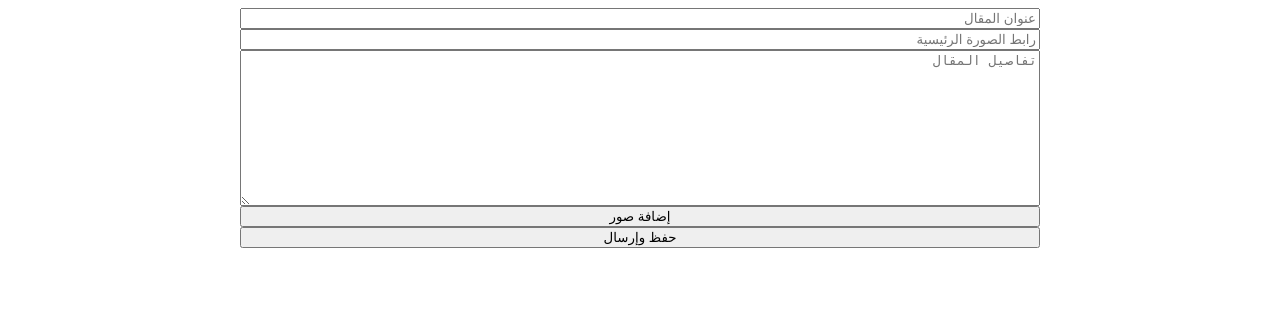
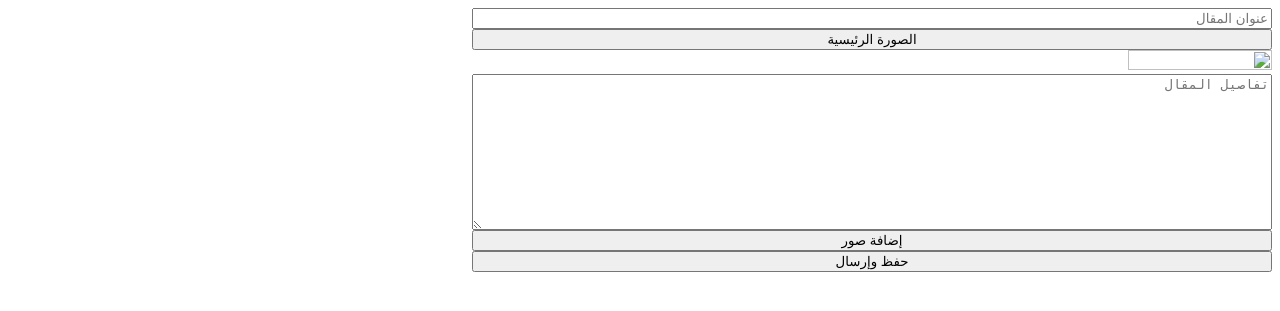
Before and after one commit to realdaly/khuluq, a Django app: page /dashboard/create-activity/ in a window 1280 px wide. Shown: the top 311 px of the page. Run offline with Django 4.2, Linux system fonts and the light colour scheme; data comes from the database, SQL or seed files in the repository.

Commit message:
done with main_img functionality

```diff
--- a/backend/models.py
+++ b/backend/models.py
@@ -12,7 +12,7 @@
 class Activity(models.Model):
     title = models.CharField(max_length=1000)
     created_at = models.DateTimeField(auto_now_add=True)
-    main_img = models.ImageField(upload_to='images', blank=False)
+    main_img = models.CharField(max_length=1000, blank=False)
     body = models.TextField(max_length=5000)
     img_array = models.ManyToManyField(Image, blank=True, related_name="activities")
 
--- a/backend/templates/backend/activities.html
+++ b/backend/templates/backend/activities.html
@@ -21,7 +21,7 @@
         <a class="activity" href="{% url 'backend:activity' activity.id %}">
             <div class="item">
                 <div class="itemImage">
-                    <img src="{{ activity.main_img.url }}" alt="نشاط">
+                    <img src="{{ activity.main_img }}" alt="نشاط">
                 </div>
                 <div class="itemDetails">
                     <p class="itemTitle">
--- a/backend/templates/backend/activity.html
+++ b/backend/templates/backend/activity.html
@@ -43,7 +43,7 @@
 
             <div class="articleContent"><div class="articleMedia">
             <div class="articleImage">
-                <img src="{{ activity.main_img.url }}" alt="صورة المقال">
+                <img src="{{ activity.main_img }}" alt="صورة المقال">
             </div>
         </div>
         <div class="articleText">
--- a/dashboard/forms.py
+++ b/dashboard/forms.py
@@ -15,3 +15,6 @@
     class Meta:
         model = Image
         fields = "__all__"
+        labels = {
+            "image": "رفع صور "
+        }
--- a/dashboard/templates/dashboard/activity_form.html
+++ b/dashboard/templates/dashboard/activity_form.html
@@ -6,21 +6,109 @@
 {% block body %}
 <style>
     body {
-        display: flex;
-        justify-content: center;
+        position: relative;
     }
     form {
         display: flex;
         flex-direction: column;
         width: 50rem;
     }
+
+    .allImages {
+        position: absolute;
+        display: none;
+        flex-direction: column;
+        justify-content: center;
+        gap: 1rem;
+        align-items: center;
+        background-color: rgb(0, 0, 0, .8);
+        min-width: 100vw;
+        min-height: 100vh;
+        color: #fff;
+    }
+
+    .allImages .images {
+        display: flex;
+        gap: 1rem;
+    }
+
+    .image {
+        display: flex;
+        flex-direction: column;
+        align-items: stretch;
+        gap: .5rem;
+        width: 9rem;
+    }
+
+    .image img {
+        width: 100%;
+        height: 100%;
+        object-fit: cover;
+    }
+
+    .selected {
+        border: 2px solid tomato;
+    }
+
+    #imageURL {
+        display: none;
+    }
 </style>
 <form method="POST">
     {% csrf_token %}
     <input name="title" type="text" placeholder="عنوان المقال">
-    <input name="main_img" type="text" placeholder="رابط الصورة الرئيسية">
+    <button onclick="showAllImages()" type="button">الصورة الرئيسية</button>
+
+    <div class="allImages">
+        <h1>تحديد صورة</h1>
+        {{form.as_p}}
+        <div class="images">
+            {% for image in all_images %}
+            <div class="image">
+                <img src="{{ image.image.url }}" alt="image">
+                <button type="button" onclick="selectImage(this)">تحديد</button>
+            </div>
+            {% endfor %}
+        </div>
+        <button type="button" onclick="addURL(this)">حفظ</button>
+    </div>
+
+    <div class="image">
+        <img class="selectedImg" src="">
+    </div>
+
+    <input type="text" id="imageURL" name="main_img">
     <textarea name="body" cols="30" rows="10" placeholder="تفاصيل المقال"></textarea>
     <button>إضافة صور</button>
     <input type="submit" value="حفظ وإرسال">
 </form>
+
+<script>
+    const allImages = document.querySelector(".allImages")
+
+    function showAllImages(){
+        allImages.style.display = "flex"
+    }
+
+    function selectImage(item){
+        localStorage.setItem("imageURL", item.previousElementSibling.src)
+        const image = item.previousElementSibling
+        document.querySelectorAll("img").forEach(one => one.classList.remove("selected"))
+        if(image.classList.contains("selected")){
+            image.classList.remove("selected")
+        } else {
+            image.classList.add("selected")
+        }
+    }
+
+    function addURL(item){
+        item.parentElement.style.display = "none"
+        const url = localStorage.getItem("imageURL")
+        if(url != null){
+            document.querySelector(".selectedImg").src = url
+            document.getElementById("imageURL").value = url
+        }
+        localStorage.clear()
+    }
+</script>
 {% endblock %}
--- a/dashboard/templates/dashboard/image_form.html
+++ b/dashboard/templates/dashboard/image_form.html
@@ -5,7 +5,7 @@
 {% block body %}
 <form method="POST" enctype="multipart/form-data">
     {% csrf_token %}
-    {{form}}
+    {{form.as_p}}
     <input type="submit" value="رفع">
 </form>
 {% endblock %}
--- a/dashboard/views.py
+++ b/dashboard/views.py
@@ -23,6 +23,9 @@
 
 # -------------------------------- Create ----------------------------
 def createActivity(request):
+    form = ImageForm()
+    all_images = Image.objects.all()
+
     if request.method == "POST":
         title = request.POST["title"]
         main_img = request.POST["main_img"]
@@ -30,7 +33,7 @@
 
         activity = Activity.objects.create(title=title,main_img=main_img,body=body)
 
-    context = {}
+    context = {"form":form, "all_images":all_images}
     return render(request, "dashboard/activity_form.html", context)
 
 
```
Also changed, not shown: backend/migrations/0036_alter_activity_main_img.py (added), backend/migrations/0037_remove_activity_img_array_activity_img_array.py (added), db.sqlite3.
